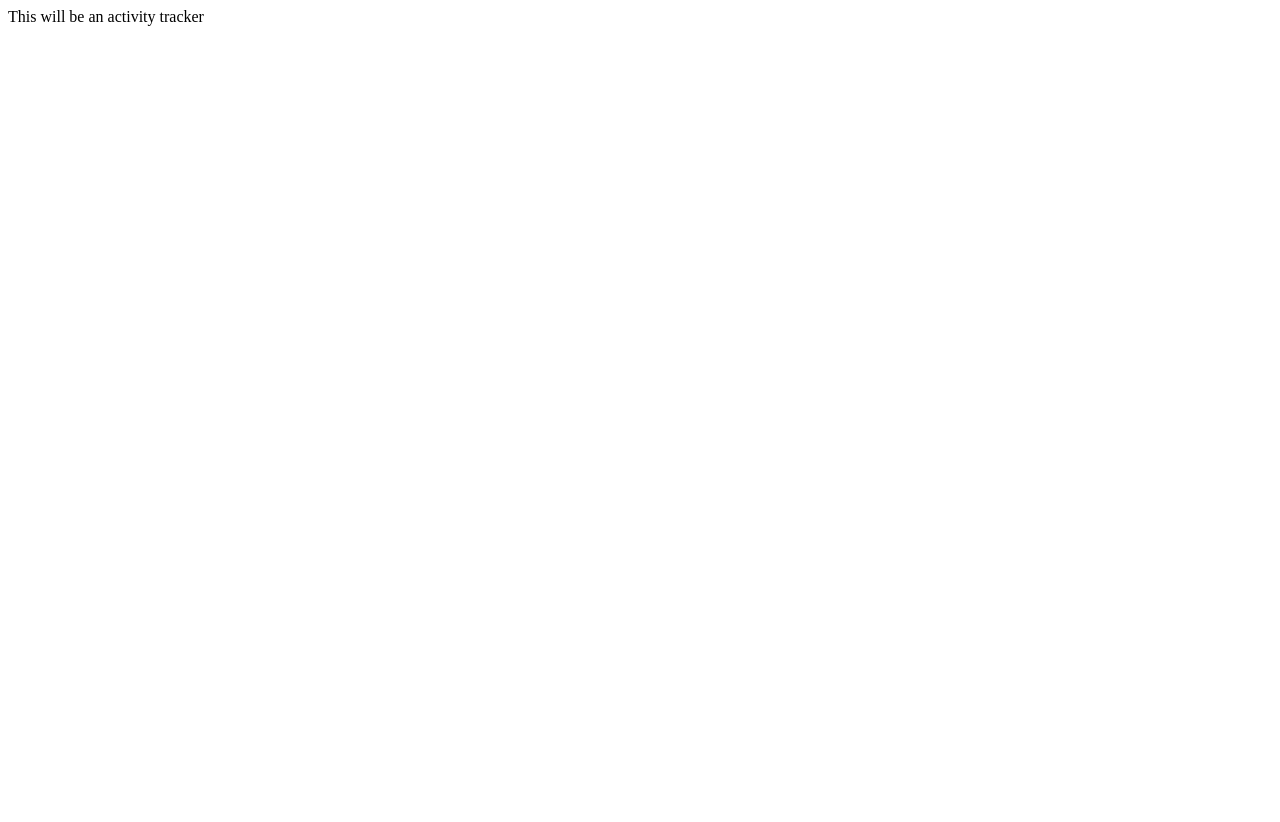
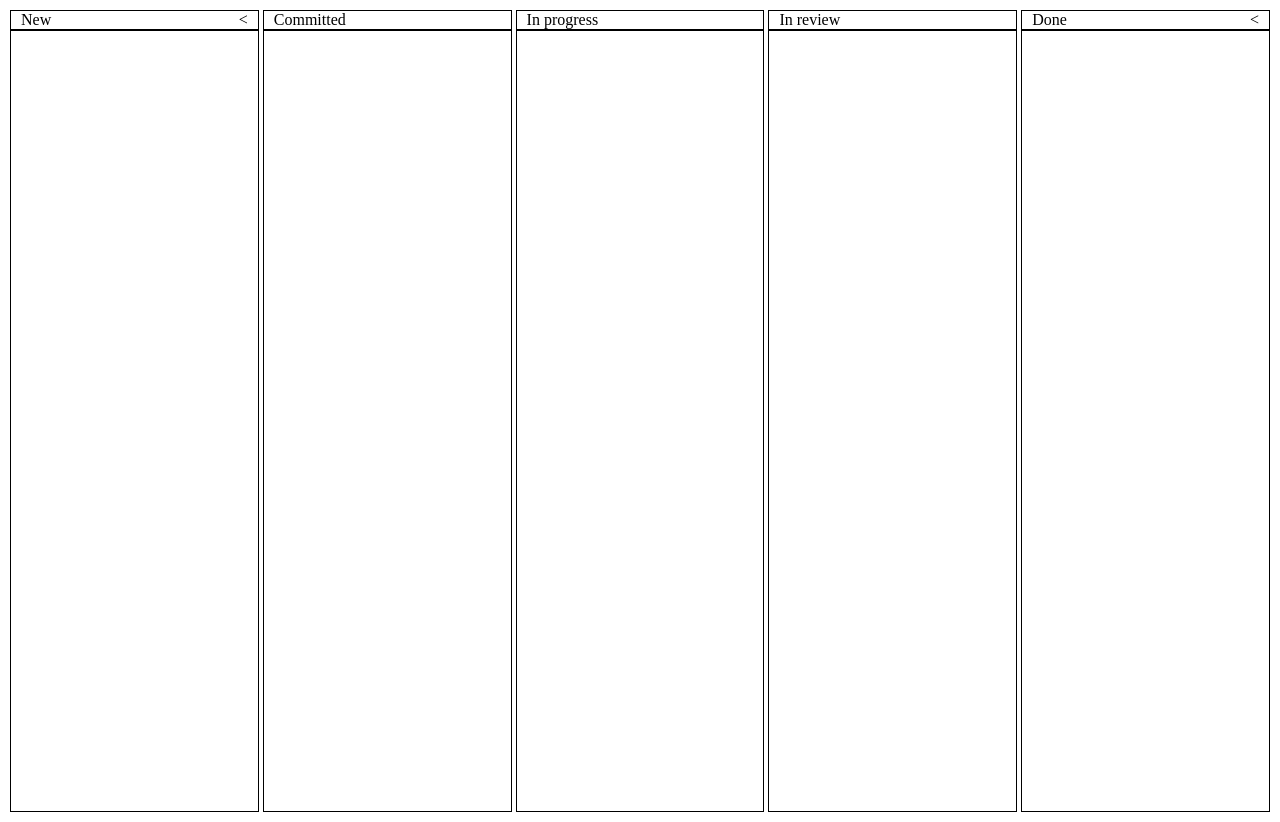
Before and after one commit to devanshdwivedi/activity-tracker, a React (Vite) app: page / in a window 1280 px wide. Before the commit the page ends 800 px from the top, so only its background shows below. Built offline with nearby package versions, Linux system fonts and the light colour scheme.

Commit message:
Adding lanes

```diff
--- a/src/ActivityBoard.tsx
+++ b/src/ActivityBoard.tsx
@@ -1,7 +1,16 @@
 import React from "react";
+import Lane from "./components/Lane";
 
 function ActivityBoard() {
-  return <div>This will be an activity tracker</div>;
+  return (
+    <div style={{ display: "flex", flexDirection: "row" }}>
+      <Lane activityState={"New"} canShrink={true} />
+      <Lane activityState={"Committed"} />
+      <Lane activityState={"In progress"} />
+      <Lane activityState={"In review"} />
+      <Lane activityState={"Done"} canShrink={true} />
+    </div>
+  );
 }
 
 export default ActivityBoard;
--- /dev/null
+++ b/src/components/Lane.tsx
@@ -0,0 +1,104 @@
+import React, { useState } from "react";
+
+interface LaneProps {
+  activityState: string;
+  canShrink?: boolean;
+}
+
+interface LaneHeaderProps {
+  title: string;
+  canShrink?: boolean;
+  expandCallback: any;
+  expanded?: boolean;
+}
+
+function LaneHeader({
+  title,
+  canShrink,
+  expandCallback,
+  expanded,
+}: LaneHeaderProps) {
+  return (
+    <div
+      style={{
+        borderBottom: expanded ? "2px solid black" : "",
+        display: "flex",
+        justifyContent: "space-between",
+      }}
+    >
+      {expanded ? <div style={{ margin: "0 0 0 10px" }}>{title}</div> : null}
+      {canShrink ? (
+        <div
+          onClick={expandCallback}
+          style={{ cursor: "pointer", padding: "0 10px" }}
+        >
+          {expanded ? "<" : ">"}
+        </div>
+      ) : (
+        <></>
+      )}
+    </div>
+  );
+}
+
+export default function Lane({ activityState, canShrink }: LaneProps) {
+  const [isExpanded, setIsExpanded] = useState<boolean>(true);
+  const expandCallback = () => {
+    setIsExpanded(!isExpanded);
+  };
+
+  const contractedMarkup = () => {
+    return (
+      <div
+        style={{
+          height: "100vh",
+          width: "30px",
+          margin: "2px",
+          border: "1px solid black",
+        }}
+      >
+        <LaneHeader
+          expanded={isExpanded}
+          expandCallback={expandCallback}
+          canShrink={canShrink}
+          title={activityState}
+        />
+        {
+          <div
+            style={{
+              paddingTop: "30px",
+              writingMode: "vertical-rl",
+              textOrientation: "mixed",
+              position: "relative",
+              left: "5px",
+            }}
+          >
+            {activityState}
+          </div>
+        }
+      </div>
+    );
+  };
+
+  const expandedMarkup = () => {
+    return (
+      <div
+        style={{
+          height: "100vh",
+          flex: "1",
+          margin: "2px",
+          border: "1px solid black",
+        }}
+      >
+        <LaneHeader
+          expanded={isExpanded}
+          expandCallback={expandCallback}
+          canShrink={canShrink}
+          title={activityState}
+        />
+      </div>
+    );
+  };
+
+  return isExpanded ? expandedMarkup() : contractedMarkup();
+}
```
